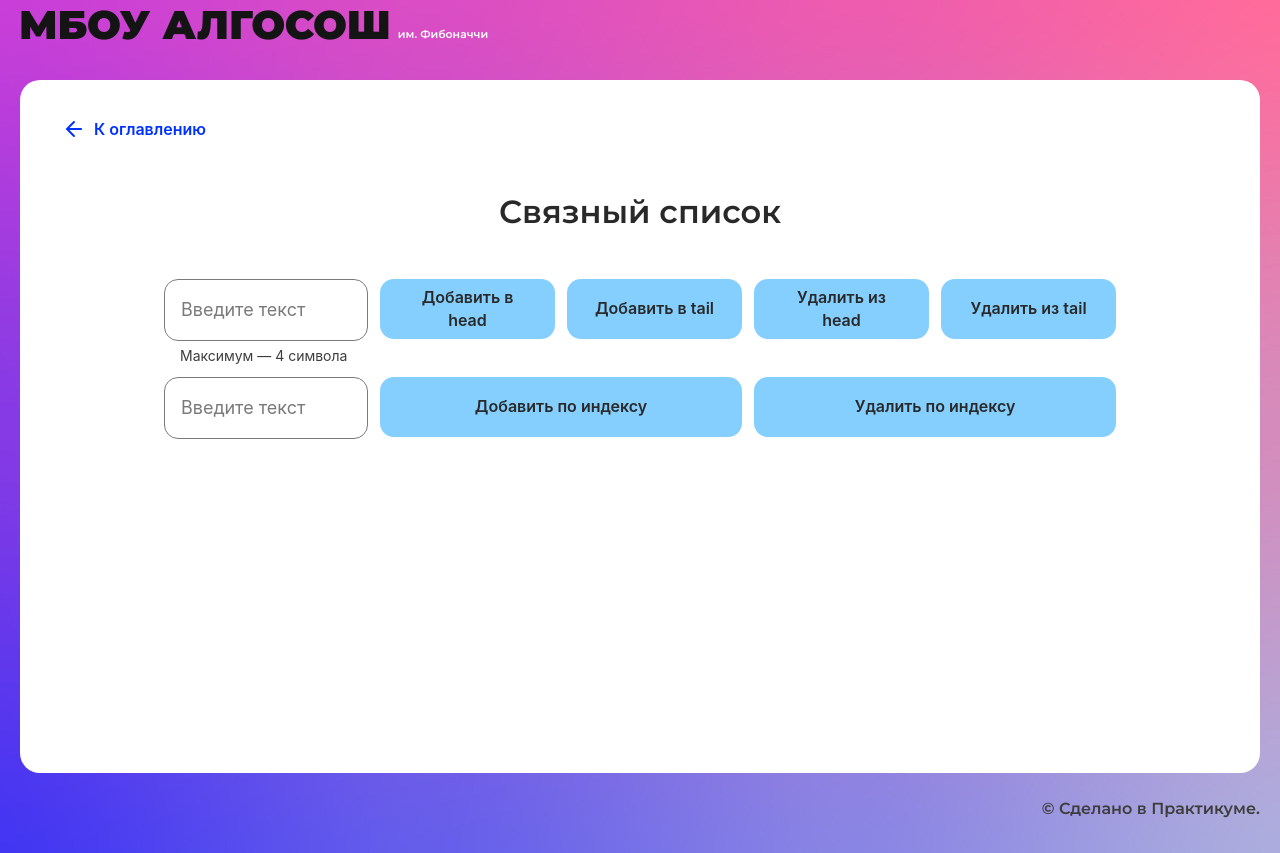
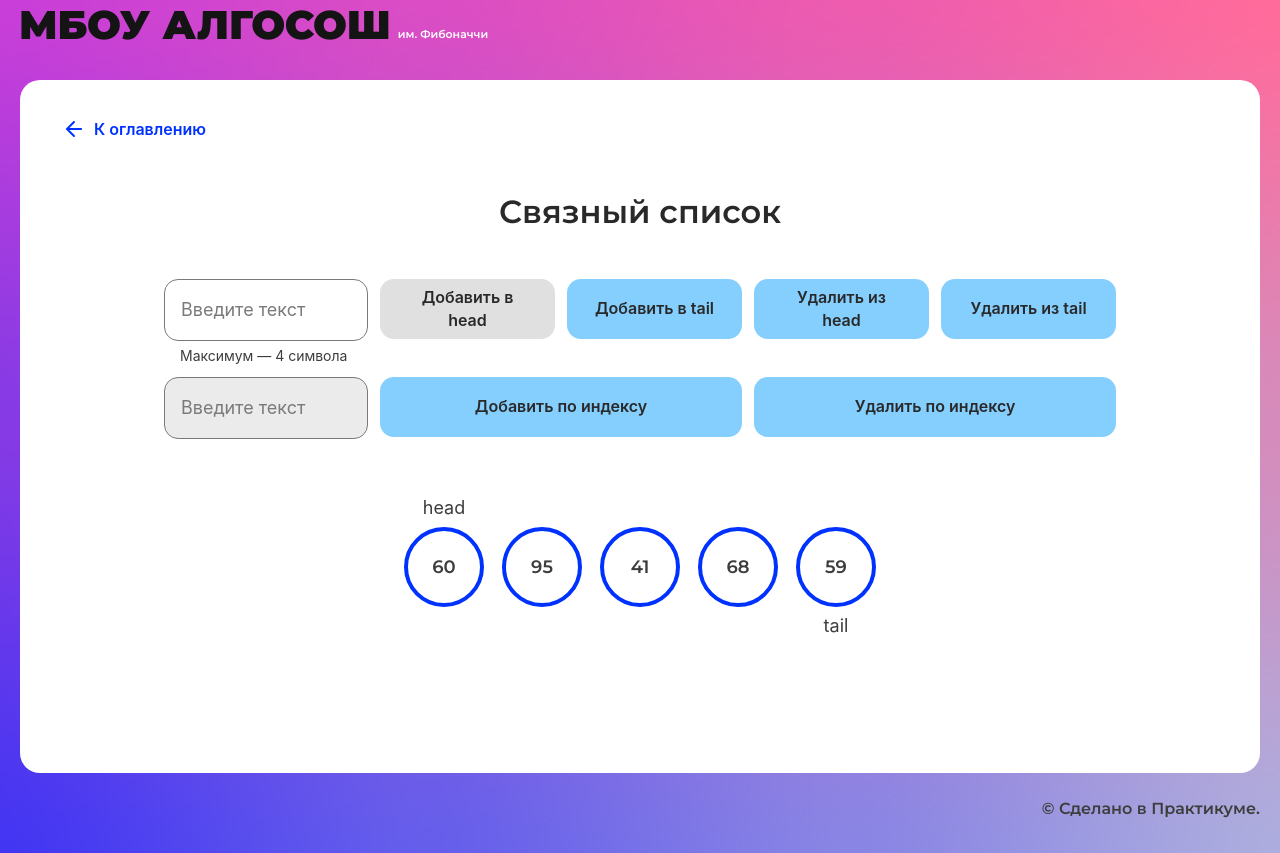
Before and after one commit to grecha1337/algorithms, a React (Create React App) app: page /list in a window 1280 px wide. Built offline with nearby package versions, Linux system fonts and the light colour scheme.

Commit message:
я не успеваю

```diff
--- a/src/components/list-page/list-page.tsx
+++ b/src/components/list-page/list-page.tsx
@@ -1,5 +1,4 @@
-import { type } from "os";
-import React, { useRef, useState } from "react";
+import React, { useEffect, useRef, useState } from "react";
 import { LinkedList } from "../../data-structures/linled-list";
 import { ElementStates } from "../../types/element-states";
 import { Button } from "../ui/button/button";
@@ -18,6 +17,9 @@ enum TypeOperation {
   ADD_TAIL,
   DELETE_HEAD,
   DELETE_TAIL,
+  ADD_BY_INDEX_SEARCH,
+  ADD_BY_INDEX_INSERT,
+  DELETE_BY_INDEX,
 }
 
 export const ListPage: React.FC = () => {
@@ -25,18 +27,19 @@ export const ListPage: React.FC = () => {
   const [inputValue, setInputValue] = useState('');
   const [inputIndex, setInputIndex] = useState('');
   const [loading, setLoading] = useState(false);
-  const interval = useRef<null | NodeJS.Timeout>(null);
+  const interval = React.useRef<null | NodeJS.Timeout>(null);
   const [array, setArray] = useState();
   const [list, setList] = useState(new LinkedList());
   const [isAnimationHead, setIsAnimationHead] = useState()
-  const [isAnimationTail, setisAnimationTail] = useState()
+  const [isAnimationTail, setIsAnimationTail] = useState()
+  const [isAnimationByIndex, setIsAnimationByIndex] = useState()
   const [isNewElement, setIsNewElement] = useState()
   const [isDeleteElement, setIsDeleteElement] = useState()
-  const [indexHead, setIndexHead] = useState(0)
+  const [currentIndex, setCurrentIndex] = useState()
   const [indexTail, setIndexTail] = useState(0)
   const [lastElementArray, setLastElementArray] = useState(null)
   const [firstElementArray, setFirstElementArray] = useState(null)
-  const [typeOperation, setTypeOpeation] = useState<TypeOperation>(0)
+  const [typeOperation, setTypeOperation] = useState<TypeOperation>(0)
 
   const handlerInputValue = (e: React.ChangeEvent<HTMLInputElement>) => {
     setInputValue(e.target.value)
@@ -45,9 +48,47 @@ export const ListPage: React.FC = () => {
     setInputIndex(e.target.value)
   }
 
+  useEffect(() => {
+    for (let i = 0; i < 5; i++) {
+      list.appendHead(Math.floor(Math.random() * (100 - 1) + 1))
+    }
+    setArray(list.toArray())
+  }, [])
+
+  useEffect(() => {
+    if (TypeOperation.ADD_BY_INDEX_SEARCH === typeOperation) {
+      interval.current = setInterval(() => {
+
+        console.log('currentIndex', currentIndex)
+        if (currentIndex === Number(inputIndex) - 1) {
+          console.log('asdsad')
+          setIsNewElement(true)
+          setTypeOperation(TypeOperation.ADD_BY_INDEX_INSERT)
+          setArray(list.toArray())
+        }
+        setCurrentIndex(prev => prev + 1)
+      }, 500)
+    }
+    return () => {
+      if (interval.current !== null) {
+        return clearInterval(interval.current);
+      }
+    };
+  }, [interval, typeOperation, currentIndex, inputIndex])
+
+  useEffect(() => {
+    if (TypeOperation.ADD_BY_INDEX_INSERT === typeOperation && isNewElement) {
+      setTimeout(() => {
+        setIsNewElement(false)
+        setTypeOperation(null)
+      }, 1000)
+    }
+
+  }, [typeOperation, isNewElement])
+
   const handlerAddHead = async () => {
     setIsAnimationHead(true)
-    setTypeOpeation(TypeOperation.ADD_HEAD)
+    setTypeOperation(TypeOperation.ADD_HEAD)
     await sleep(600)
     list.appendHead(inputValue)
     setIsNewElement(true)
@@ -56,27 +97,27 @@ export const ListPage: React.FC = () => {
     await sleep(600)
     setIsNewElement(false)
     setInputValue('')
-    setTypeOpeation(null)
+    setTypeOperation(null)
   }
 
 
   const handlerAddTail = async () => {
-    setisAnimationTail(true)
-    setTypeOpeation(TypeOperation.ADD_TAIL)
+    setIsAnimationTail(true)
+    setTypeOperation(TypeOperation.ADD_TAIL)
     await sleep(600)
     list.appendTail(inputValue)
-    setisAnimationTail(false)
+    setIsAnimationTail(false)
     setIsNewElement(true)
     setArray(list.toArray())
     await sleep(600)
     setIsNewElement(false)
     setInputValue('')
-    setTypeOpeation(null)
+    setTypeOperation(null)
   }
 
   const handlerDeleteHead = async () => {
     setIsAnimationHead(true)
-    setTypeOpeation(TypeOperation.DELETE_HEAD)
+    setTypeOperation(TypeOperation.DELETE_HEAD)
     const tmp = [...array]
     setFirstElementArray(tmp[0])
     tmp[0] = '';
@@ -89,27 +130,33 @@ export const ListPage: React.FC = () => {
     await sleep(1000)
     setIsDeleteElement(false)
     setInputValue('')
-    setTypeOpeation(null)
+    setTypeOperation(null)
   }
 
   const handlerDeleteTail = async () => {
-    setisAnimationTail(true)
-    setTypeOpeation(TypeOperation.DELETE_TAIL)
+    setIsAnimationTail(true)
+    setTypeOperation(TypeOperation.DELETE_TAIL)
     const tmp = [...array]
-    console.log(tmp[tmp.length - 1])
     setLastElementArray(tmp[tmp.length - 1])
     tmp[tmp.length - 1] = '';
     setArray(tmp)
     await sleep(1000)
     list.deleteTail()
     setArray(list.toArray())
-    setisAnimationTail(false)
+    setIsAnimationTail(false)
     setIsDeleteElement(true)
     await sleep(1000)
     setIsDeleteElement(false)
     setInputValue('')
-    setTypeOpeation(null)
-    console.log(lastElementArray)
+    setTypeOperation(null)
+  }
+
+
+  const handlerAddByIndex = () => {
+    setCurrentIndex(0)
+    setIsAnimationByIndex(true)
+    setTypeOperation(TypeOperation.ADD_BY_INDEX_SEARCH)
+    list.addByIndex(inputValue, inputIndex)
   }
 
 
@@ -120,17 +167,17 @@ export const ListPage: React.FC = () => {
       return <Circle letter={inputValue} isSmall={true} state={ElementStates.Changing} />
     } else if (index == array.length - 1 && isAnimationTail && typeOperation === TypeOperation.ADD_TAIL) {
       return <Circle letter={inputValue} isSmall={true} state={ElementStates.Changing} />
+    } else if (index == currentIndex && isAnimationByIndex && typeOperation === TypeOperation.ADD_BY_INDEX_SEARCH) {
+      return <Circle letter={inputValue} isSmall={true} state={ElementStates.Changing} />
     } else if (index === 0) {
       return 'head'
     }
   }
 
   const setCircleTail = (index) => {
-    console.log(lastElementArray)
     if (index === 0 && isAnimationHead && typeOperation === TypeOperation.DELETE_HEAD) {
       return <Circle letter={firstElementArray} isSmall={true} state={ElementStates.Changing} />
     } else if (index == array.length - 1 && isAnimationTail && typeOperation === TypeOperation.DELETE_TAIL) {
-      console.log('lastElementArray', lastElementArray)
       return <Circle letter={lastElementArray} isSmall={true} state={ElementStates.Changing} />
     } else if (index === array.length - 1) {
       return 'tail'
@@ -142,6 +189,10 @@ export const ListPage: React.FC = () => {
       return ElementStates.Modified
     } else if (typeOperation === TypeOperation.ADD_TAIL && isNewElement && index === array.length - 1) {
       return ElementStates.Modified
+    } else if (typeOperation === TypeOperation.ADD_BY_INDEX_INSERT && index === currentIndex) {
+      return ElementStates.Modified
+    } else if ((typeOperation === TypeOperation.ADD_BY_INDEX_SEARCH || typeOperation === TypeOperation.ADD_BY_INDEX_INSERT) && index <= currentIndex) {
+      return ElementStates.Changing
     }
   }
 
@@ -155,9 +206,10 @@ export const ListPage: React.FC = () => {
             extraClass={styles.input}
             onChange={handlerInputValue} />
           <Button text="Добавить в head"
-            disabled={loading}
+            disabled={loading || !inputValue}
             extraClass={styles.buttonAdd}
-            onClick={handlerAddHead} />
+            onClick={handlerAddHead}
+          />
           <Button text="Добавить в tail"
             disabled={loading}
             extraClass={styles.buttonDelete}
@@ -173,15 +225,17 @@ export const ListPage: React.FC = () => {
           <Input maxLength={4}
             max={19}
             type="number"
-            value={inputValue}
+            value={inputIndex}
+            disabled={!inputValue}
             extraClass={styles.input}
             onChange={handlerInputInput} />
           <Button text="Добавить по индексу"
-            disabled={loading}
+            disabled={loading || (array && Number(inputIndex) > array.length)}
             extraClass={styles.addByIndex}
+            onClick={handlerAddByIndex}
           />
           <Button text="Удалить по индексу"
-            disabled={loading}
+            disabled={loading || (array && Number(inputIndex) > array.length)}
             extraClass={styles.deleteByIndex}
           />
 
--- a/src/components/sorting-page/sorting-page.tsx
+++ b/src/components/sorting-page/sorting-page.tsx
@@ -42,12 +42,11 @@ export const SortingPage: React.FC = () => {
   }
 
   useEffect(() => {
-    if (algorithmSteps.length > 0 && currentAlgorithmStep >= 1) {
+    if (algorithmSteps.length > 0 && currentAlgorithmStep >= 1 && currentAlgorithmStep < algorithmSteps.length - 1) {
       interval.current = setInterval(() => {
         setCurrentAlgorithmStep((currentStep) => {
           const nextStep = currentStep + 1;
-          if (nextStep >= algorithmSteps.length - 1 && interval.current) {
-            clearInterval(interval.current);
+          if (nextStep >= algorithmSteps.length - 1) {
             setOrderBy(null)
             setLoading(false)
           }
@@ -61,7 +60,7 @@ export const SortingPage: React.FC = () => {
         return clearInterval(interval.current);
       }
     };
-  }, [interval, algorithmSteps, currentAlgorithmStep])
+  }, [algorithmSteps, currentAlgorithmStep, interval])
 
   const swap = (arr: any[], firstIndex: number, secondIndex: number): void => {
     const temp = arr[firstIndex];
--- a/src/components/string/string.tsx
+++ b/src/components/string/string.tsx
@@ -20,7 +20,7 @@ export const StringComponent: React.FC = () => {
   const interval = useRef<null | NodeJS.Timeout>(null);
 
   useEffect(() => {
-
+    console.log('asd')
     if (algorithmSteps.length > 0) {
       interval.current = setInterval(() => {
         setCurrentAlgorithmStep((currentStep) => {
```
